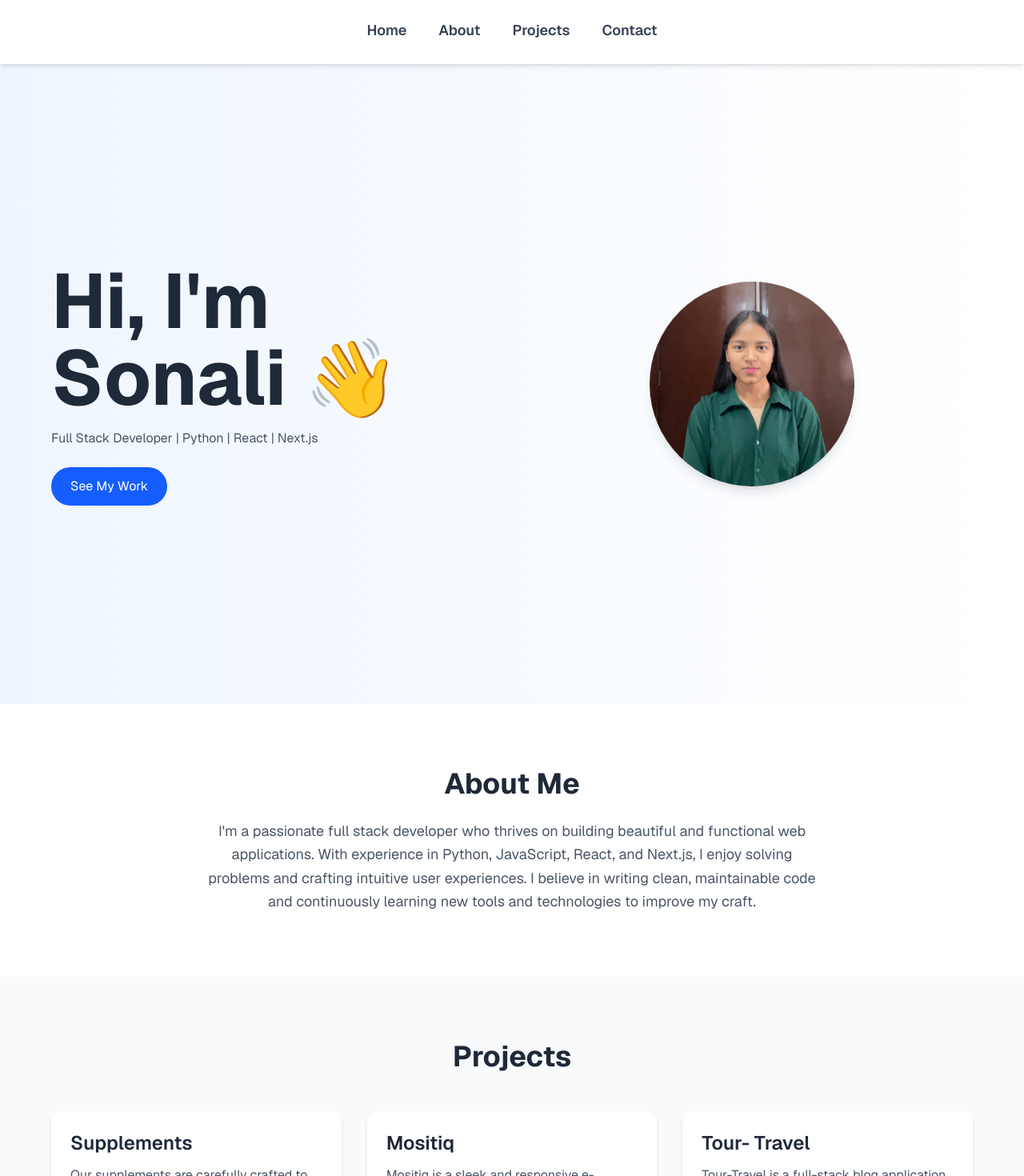
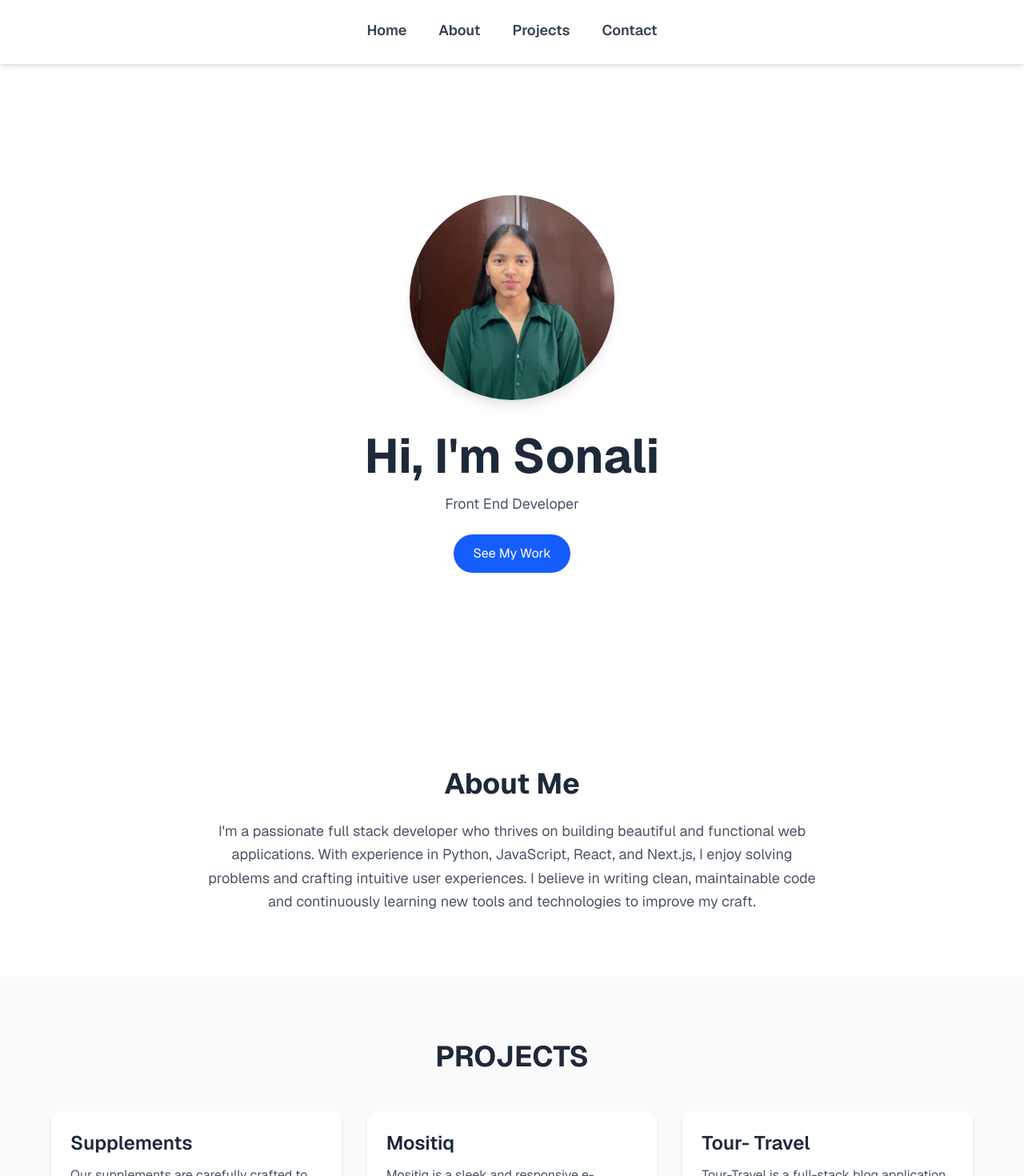
Before and after one commit to Sonali504/protfolio, a Next.js app: page / in a window 1280 px wide. Shown: the top 1470 px of the page at 80% size. Built offline with nearby package versions, Linux system fonts and the light colour scheme.

Commit message:
changes in hero section

```diff
--- a/src/app/page.js
+++ b/src/app/page.js
@@ -46,39 +46,18 @@ export default function Home() {
       {/* Hero Section */}
       <section
         id="hero"
-        className="min-h-screen flex items-center justify-center bg-gradient-to-r from-blue-50 to-white px-6 md:px-16"
+        className="min-h-screen flex items-center justify-center px-6 md:px-16"
       >
-        <div className="flex flex-col-reverse md:flex-row items-center justify-between w-full max-w-6xl gap-12">
+        <div className="flex flex-col items-center justify-center w-full max-w-4xl gap-10 text-center">
 
-          {/* Left - Text */}
+          {/* Top - Image */}
           <motion.div
-            className="text-center md:text-left flex-1"
-            initial={{ opacity: 0, x: -50 }}
-            animate={{ opacity: 1, x: 0 }}
+            className="flex justify-center"
+            initial={{ opacity: 0, y: -30 }}
+            animate={{ opacity: 1, y: 0 }}
             transition={{ duration: 0.8 }}
           >
-            <h1 className="text-4xl md:text-8xl font-bold text-gray-800">
-              {`Hi, I'm Sonali 👋`}
-            </h1>
-            <p className="mt-4 text-s text-gray-600">
-              Full Stack Developer | Python | React | Next.js
-            </p>
-            <a
-              href="#projects"
-              className="mt-6 inline-block px-6 py-3 bg-blue-600 text-white rounded-full hover:bg-blue-700 transition"
-            >
-              See My Work
-            </a>
-          </motion.div>
-
-          {/* Right - Image */}
-          <motion.div
-            className="flex-1 flex justify-center"
-            initial={{ opacity: 0, x: 50 }}
-            animate={{ opacity: 1, x: 0 }}
-            transition={{ duration: 0.8, delay: 0.2 }}
-          >
-            <div className="w-64 h-64 rounded-full overflow-hidden shadow-lg">
+            <div className="w-48 h-48 md:w-64 md:h-64 rounded-full overflow-hidden shadow-lg">
               <Image
                 src="/me.jpg"
                 alt="Sonali"
@@ -87,6 +66,27 @@ export default function Home() {
                 className="object-cover w-full h-full"
               />
             </div>
+          </motion.div>
+
+          {/* Bottom - Text */}
+          <motion.div
+            className="flex-1"
+            initial={{ opacity: 0, y: 30 }}
+            animate={{ opacity: 1, y: 0 }}
+            transition={{ duration: 0.8 }}
+          >
+            <h1 className="text-3xl md:text-6xl font-bold text-gray-800">
+              {`Hi, I'm Sonali `}
+            </h1>
+            <p className="mt-4 text-lg text-gray-600">
+              Front End Developer
+            </p>
+            <a
+              href="#projects"
+              className="mt-6 inline-block px-6 py-3 bg-blue-600 text-white rounded-full hover:bg-blue-700 transition"
+            >
+              See My Work
+            </a>
           </motion.div>
 
         </div>
@@ -111,7 +111,7 @@ export default function Home() {
       {/* Projects Section */}
       <section id="projects" className="py-20 px-6 md:px-16 bg-gray-50 text-center">
         <motion.h2
-          className="text-4xl font-bold text-gray-800"
+          className="text-4xl font-bold text-gray-800 uppercase"
           initial={{ opacity: 0, y: 30 }}
           whileInView={{ opacity: 1, y: 0 }}
           viewport={{ once: true }}
@@ -148,7 +148,7 @@ export default function Home() {
       {/*Skills */}
       <section id="skills" className="py-20 px-6 bg-white text-center">
         <motion.h2
-          className="text-3xl font-semibold text-gray-800"
+          className="text-3xl font-bold text-gray-800 uppercase"
           initial={{ opacity: 0, y: 40 }}
           whileInView={{ opacity: 1, y: 0 }}
           transition={{ duration: 0.5 }}
@@ -169,7 +169,7 @@ export default function Home() {
           {skills.map((skill, index) => (
             <motion.div
               key={skill.name}
-              className="bg-gray-50 hover:bg-white p-6 rounded-xl shadow-md border border-gray-100 transition duration-300 flex flex-col items-center justify-center"
+              className="bg-gray-50 hover:bg-white p-6 rounded-xl shadow-md border border-gray-100 transition duration-300 flex flex-col items-center justify-center min-h-[150px]"
               initial={{ opacity: 0, y: 30 }}
               whileInView={{ opacity: 1, y: 0 }}
               transition={{ delay: index * 0.07, duration: 0.4 }}
@@ -184,7 +184,7 @@ export default function Home() {
 
       {/* Contact Section */}
       <section id="contact" className="py-20 px-8 bg-white text-center">
-        <h2 className="text-3xl font-semibold text-gray-800">Contact Me</h2>
+        <h2 className="text-3xl font-semibold text-gray-800 uppercase">Contact Me</h2>
         <p className="mt-4 text-gray-600">
           You can reach me at{' '}
           <a href="mailto:aswalmansi1680@gmail.com" className="text-blue-600">
--- /dev/null
+++ b/tailwind.config.js
@@ -0,0 +1,11 @@
+// tailwind.config.js
+module.exports = {
+    darkMode: 'class', // Enable class-based dark mode
+    content: [
+      "./src/**/*.{js,ts,jsx,tsx}",
+    ],
+    theme: {
+      extend: {},
+    },
+    plugins: [],
+  }
```
